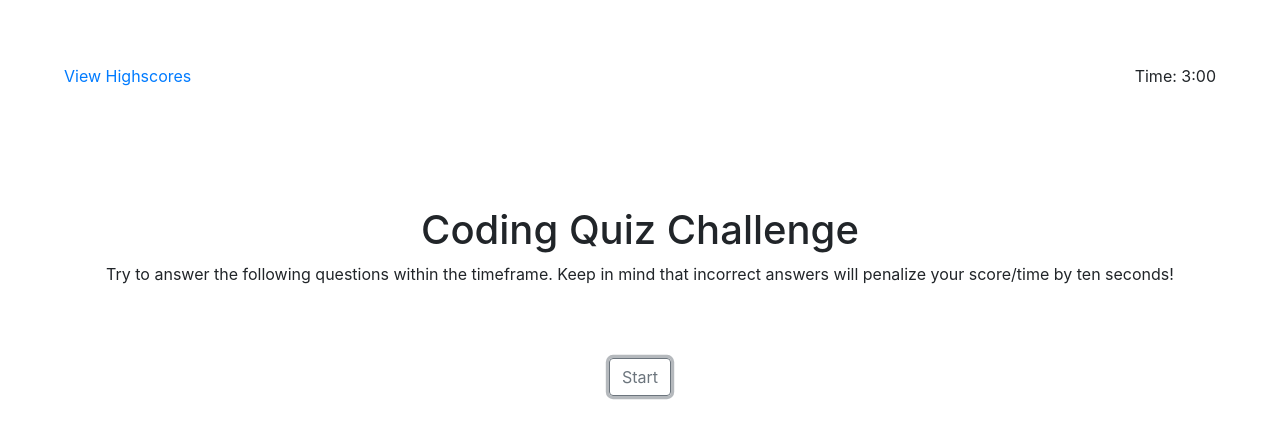
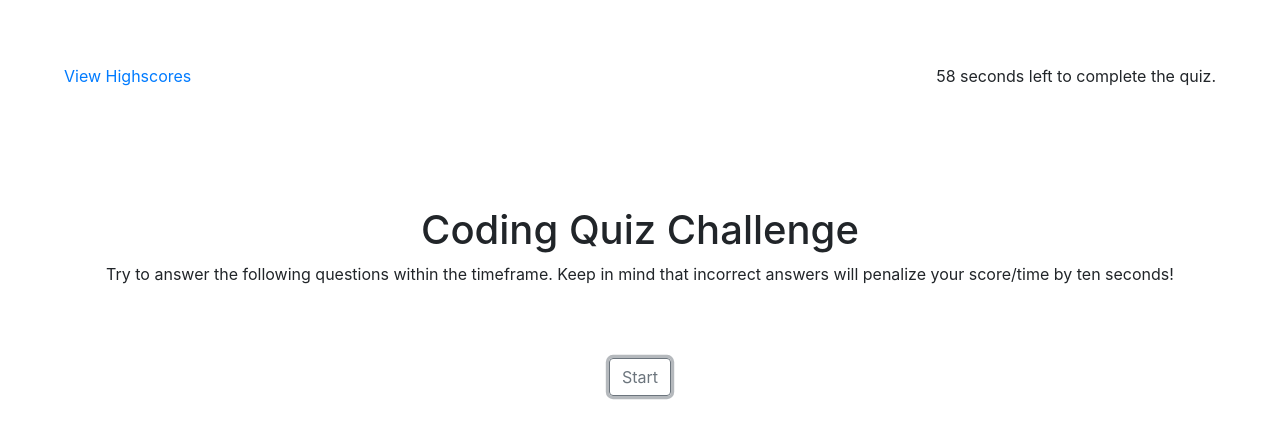
Before and after one commit to sranson/GTBC-WK-4-HW, a plain HTML site: page index.html in a window 1280 px wide. Both pictures are taken after a click on the button "Start". Drawn offline with nearby package versions, Linux system fonts and the light colour scheme.

Commit message:
added timer to js file and showed the countdown on html screen

```diff
--- a/assets/js/script.js
+++ b/assets/js/script.js
@@ -8,11 +8,52 @@ var startButton = document.getElementById("startButton");
 startButton.addEventListener("click", function() {
     console.log("The start button was clicked");
     // Start Timer
+    startTimer();
+
     // Show first question and answer options
-    //
+    showQuestions();
 })
 
 
+var secondsLeft = 60;
+
+function startTimer() {
+  //console.log("The timer is starting");
+  var timerInterval = setInterval(function() {
+    secondsLeft--;
+    timeClock.textContent = secondsLeft + " seconds left to complete the quiz.";
+
+    if (secondsLeft === 0) {
+      clearInterval(timerInterval);
+      console.log("Quiz Over");
+    }
+  }, 1000);
+}
+
+
+/*
+function setTime() {
+  // Sets interval in variable
+  var timerInterval = setInterval(function() {
+    secondsLeft--;
+    timeEl.textContent = secondsLeft + " seconds left till colorsplosion.";
+
+    if(secondsLeft === 0) {
+      // Stops execution of action at set interval
+      clearInterval(timerInterval);
+      // Calls function to create and append image
+      sendMessage();
+    }
+
+  }, 1000);
+}
+
+*/
+
+
+function showQuestions() {
+  console.log("Showing first question");
+}
 
 //EXAMPLE CODE
 /*
--- a/index.html
+++ b/index.html
@@ -4,7 +4,7 @@
     <meta charset="UTF-8">
     <meta http-equiv="X-UA-Compatible" content="IE=edge">
     <meta name="viewport" content="width=device-width, initial-scale=1.0">
-    <title>Coding Quizs</title>
+    <title>Coding Quiz</title>
     <link rel="stylesheet" href="https://maxcdn.bootstrapcdn.com/bootstrap/4.0.0/css/bootstrap.min.css" integrity="sha384-Gn5384xqQ1aoWXA+058RXPxPg6fy4IWvTNh0E263XmFcJlSAwiGgFAW/dAiS6JXm" crossorigin="anonymous">
     <link rel="stylesheet" href="./assets/css/style.css">
 
@@ -20,7 +20,7 @@
         </div>
 
         <div>
-            <p id="timeClock">Time: 3:00</p>
+            <p id="timeClock">Time: 60 seconds</p>
         </div>
     </div>
   </div>
```
